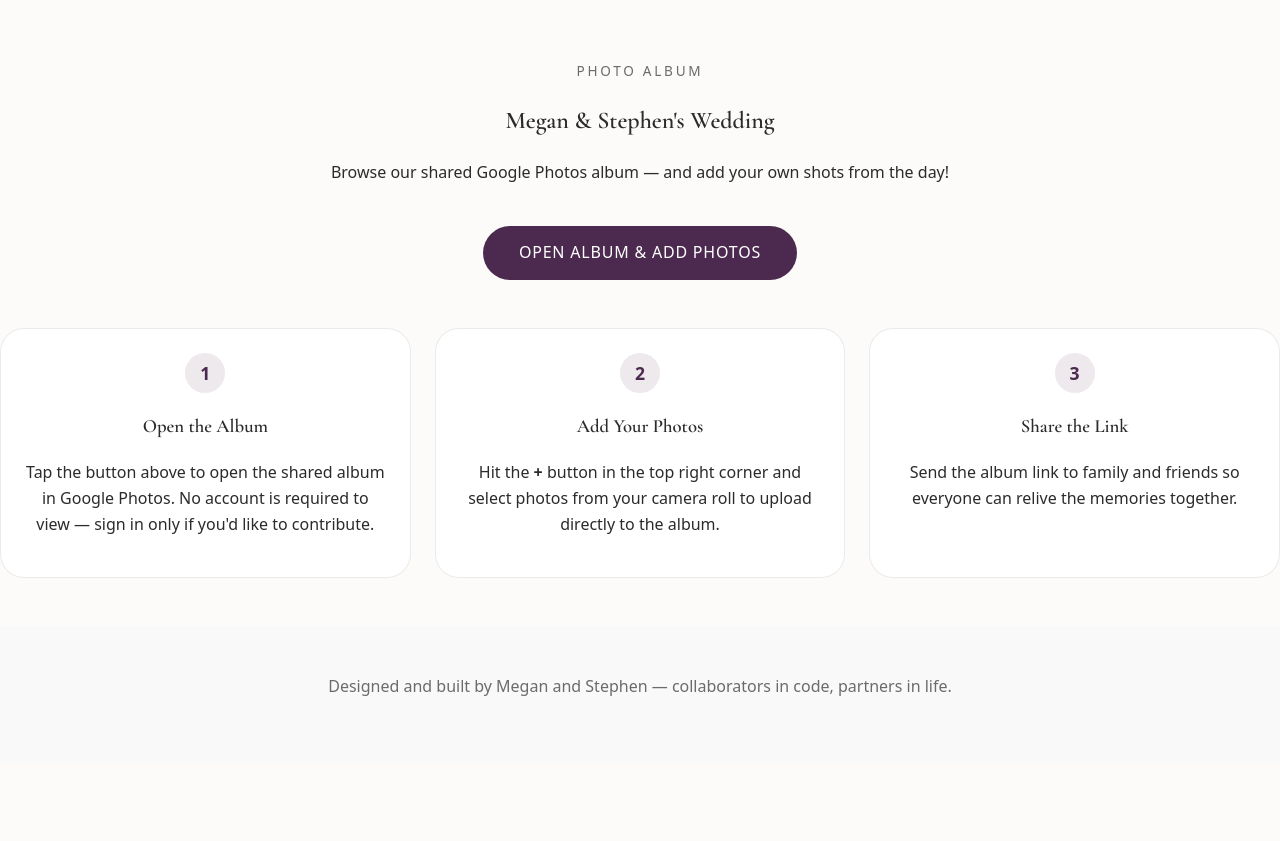
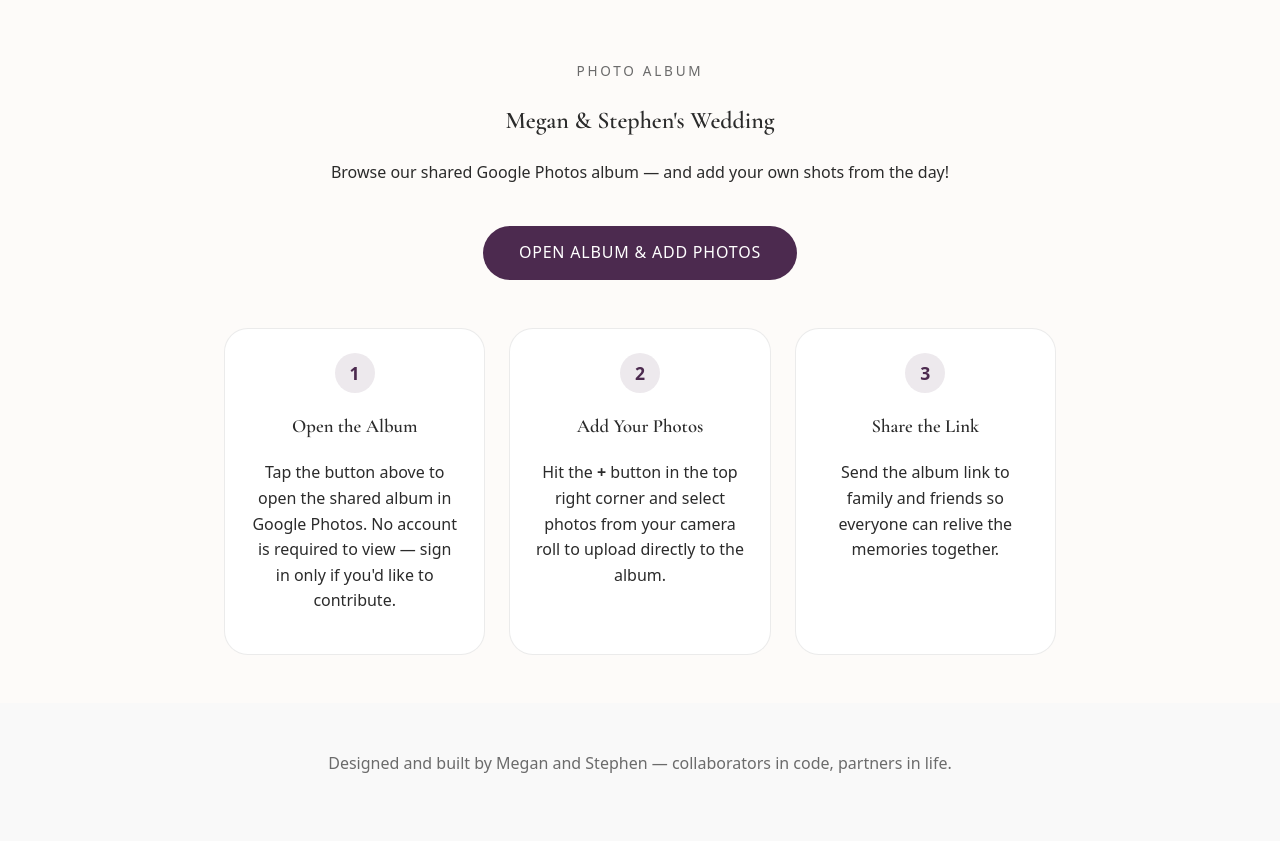
Before and after one commit to mkane968/wedding-website, a Django app: page /photos/album/ in a window 1280 px wide. Shown: the part 114-955 px from the top of the page. Before the commit the page ends 810 px from the top, so only its background shows below. Run offline with Django 5.2, Linux system fonts and the light colour scheme.

Commit message:
Fix edge-to-edge layout on Livestream and Photo Album pages
Co-authored-by: Cursor <cursoragent@cursor.com>

```diff
--- a/celebration/static/celebration/css/styles.css
+++ b/celebration/static/celebration/css/styles.css
@@ -334,7 +334,9 @@ form li {
 .gallery-page,
 .livestream-hero,
 .photo-album-page {
-    padding: 3rem 0;
+    padding: 3rem 5vw;
+    max-width: 960px;
+    margin: 0 auto;
 }
 
 .photos-section form {
```
